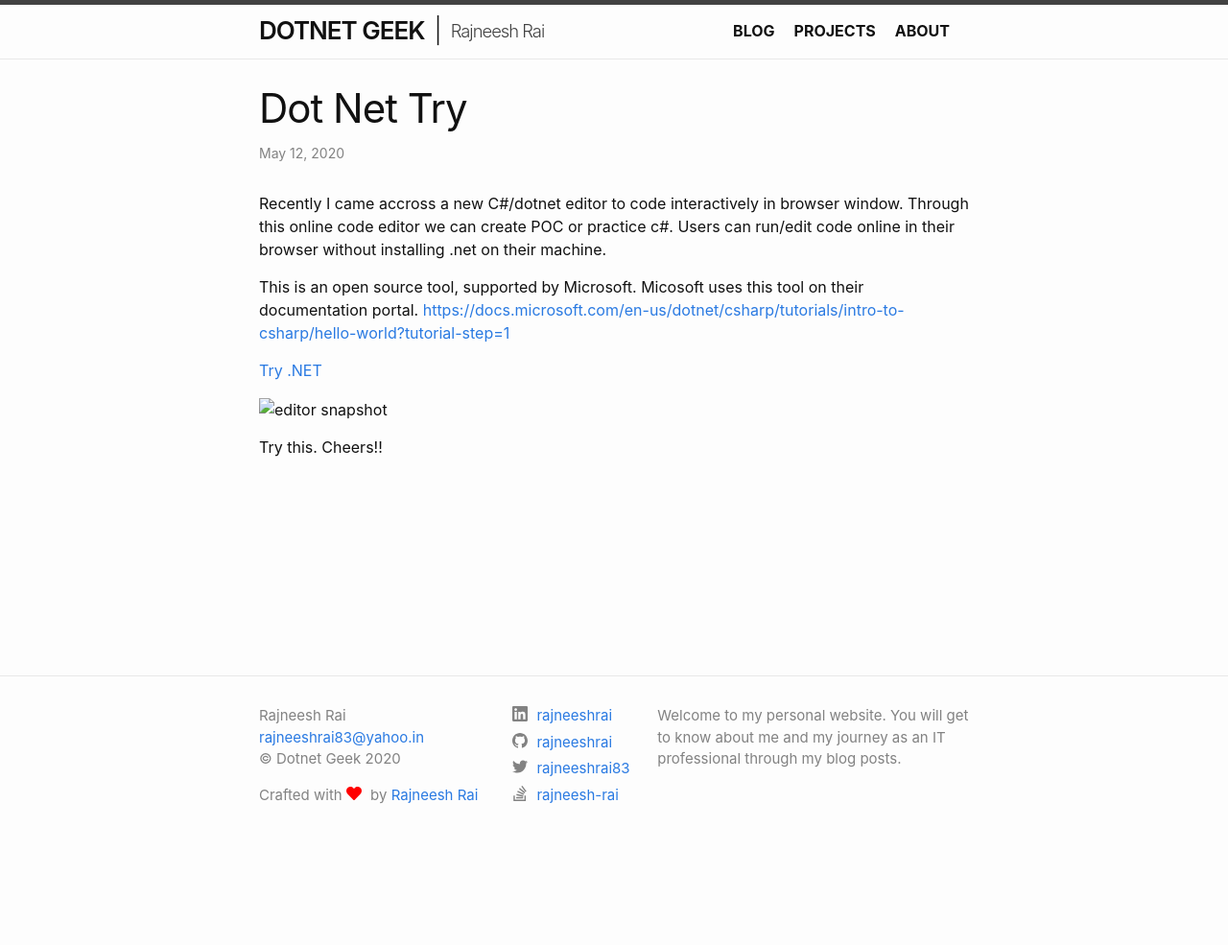
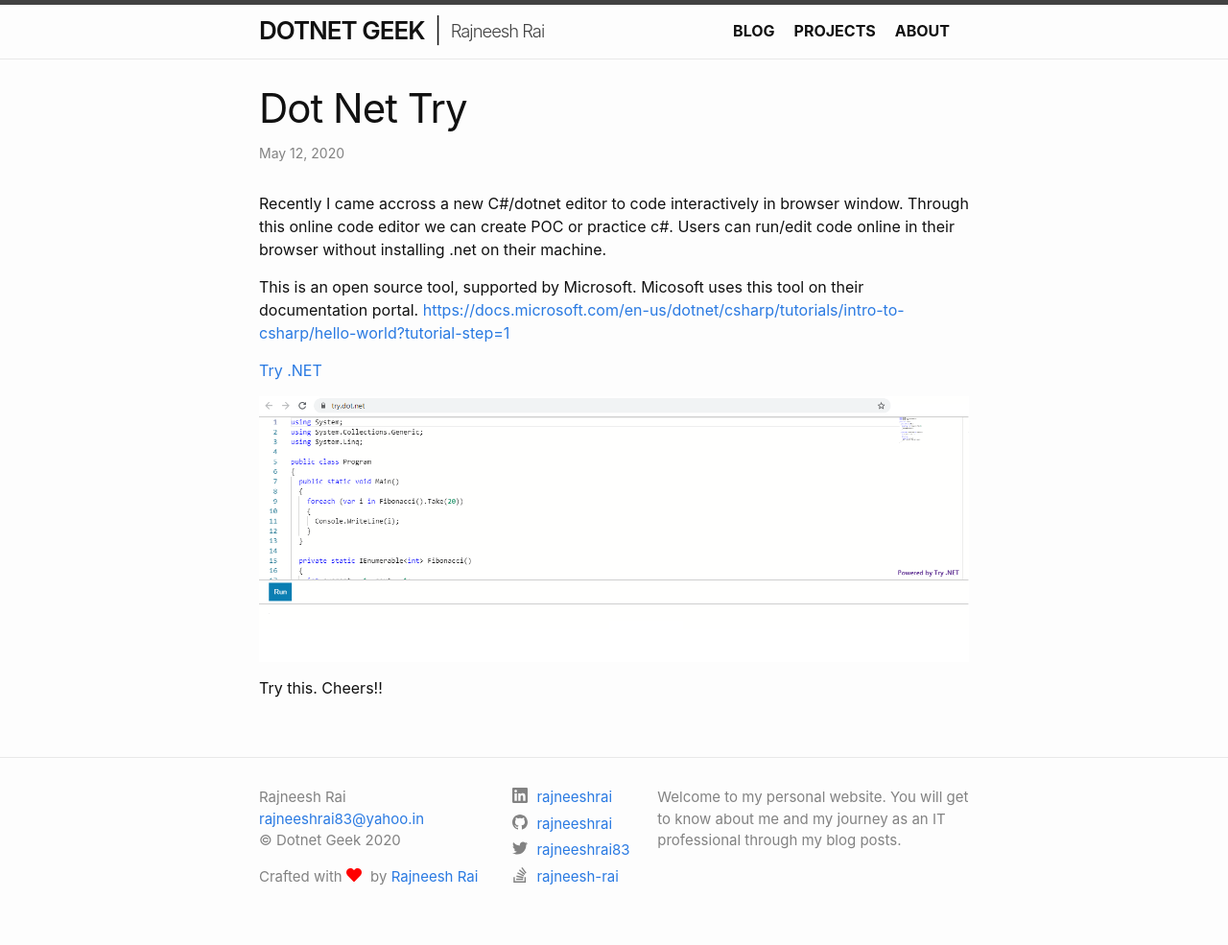
Before and after one commit to rajneeshrai/temp-site, a Jekyll site: the page built from _posts/2020-05-12-dot-net-try.md, in a window 1280 px wide. Shown: the whole page at 96% size. Built offline with Jekyll 4.4.1, drawn with Linux system fonts in a browser that asks for light colours; before the commit the page ends 900 px from its top, so only the background shows below that.

Commit message:
fixed embedded image link

```diff
--- a/_posts/2020-05-12-dot-net-try.md
+++ b/_posts/2020-05-12-dot-net-try.md
@@ -11,6 +11,6 @@ This is an open source tool, supported by Microsoft. Micosoft uses this tool on
 
 [Try .NET](https://try.dot.net/)
 
-![editor snapshot](../assets/2020-05-17-1.png "Try Dot Net")
+![editor snapshot](https://github.com/rajneeshrai/temp-site/raw/master/assets/2020-05-17-1.png "Try Dot Net")
 
 Try this. Cheers!!
```
